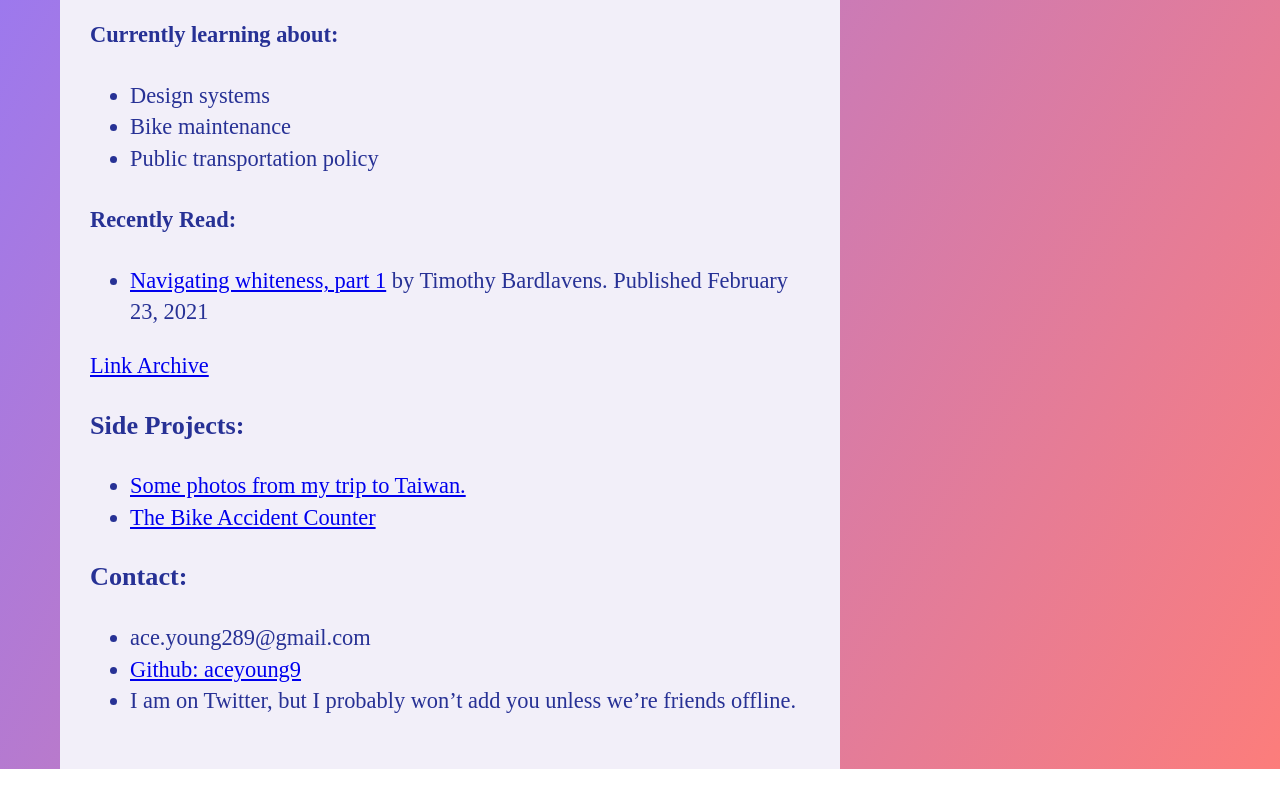
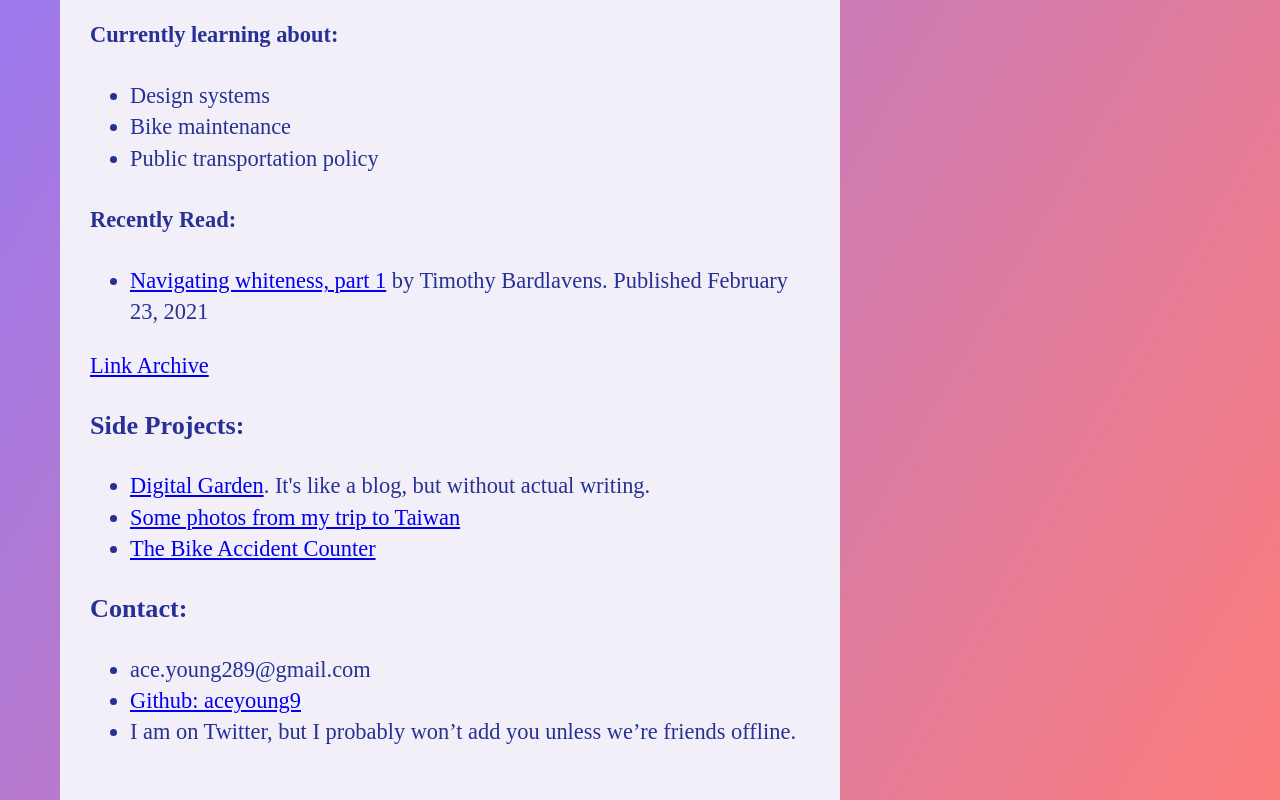
Before and after one commit to aceyoung9/aceyoung9.github.io, a Gatsby site: page / in a window 1280 px wide. Shown: the part 458-1258 px from the top of the page. Before the commit the page ends 1227 px from the top, so only its background shows below. Built offline with nearby package versions, Linux system fonts and the light colour scheme; Gatsby itself is replaced by a stand-in of ours.

Commit message:
Home Page: Copy Updates

```diff
--- a/src/pages/index.js
+++ b/src/pages/index.js
@@ -45,8 +45,12 @@
     <h3>Side Projects:</h3>
     <ul>
       <li>
+        <a href="//garden.aceyoung.online">Digital Garden</a>. It's like a blog,
+        but without actual writing.
+      </li>
+      <li>
         <a href="http://tw-photos.aceyoung.online/">
-          Some photos from my trip to Taiwan.
+          Some photos from my trip to Taiwan
         </a>
       </li>
       <li>
```
